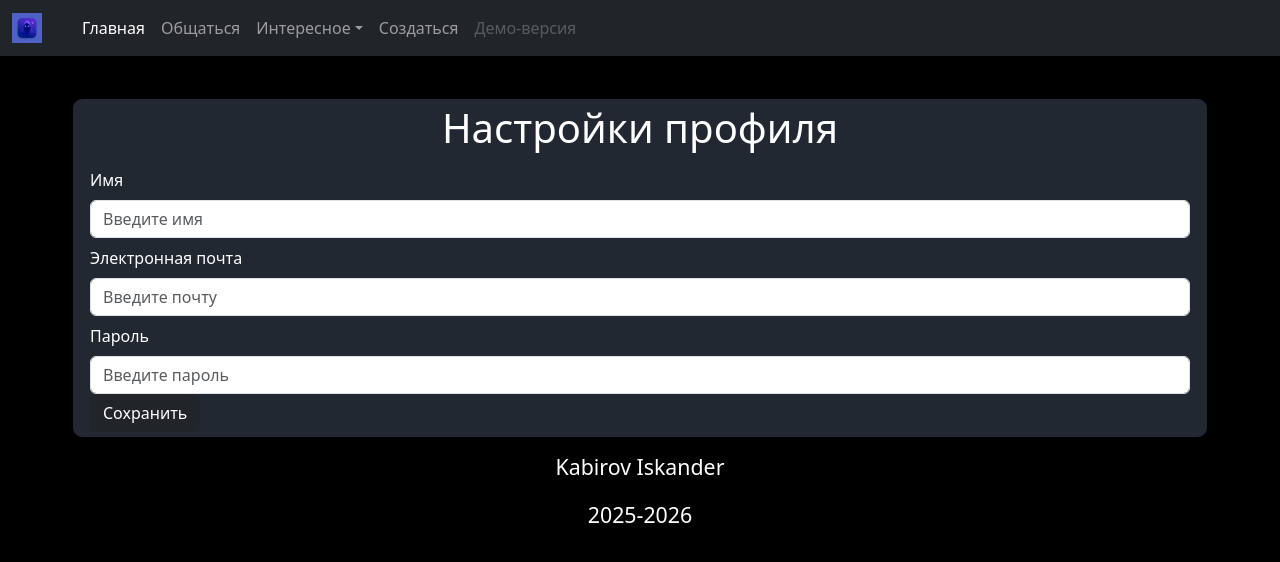
After one commit to Fantomchick/Proekt-info-progra, a Django app: page /account/ in a window 1280 px wide. The commit adds this page. Shown: the top 562 px of the page. Run offline with Django 5.2, Linux system fonts and the light colour scheme; some libraries are stand-ins or nearby versions.

Commit message:
добавил недоделаную страницу аккаунта

```diff
--- /dev/null
+++ b/proect_info_progra_app/proect_info_progra_app/static/js/account.js
@@ -0,0 +1,40 @@
+$('#save-button').click(
+    function() {
+        //Подбираем данные с HTML
+        let email = $('#email').val();
+        let password = $('#password').val();
+        let birthdate = $('#birthdate').val();
+        let firstName = $('#first-name').val();
+        let lastName = $('#last-name').val();
+        let regButton = $('#save-button');
+
+        const CSRF = $('[name=csrfmiddlewaretoken]').val();
+
+        let userData = {
+            'email' : email,
+            'password' : password,
+            'birthdate' : birthdate,
+            'firstName' : firstName,
+            'lastName' : lastName,
+            'csrfmiddlewaretoken': CSRF
+        }
+
+        $.ajax({
+            url: '/account/',
+            type: 'POST',
+            dataType: 'json',
+            data: userData,
+
+            success:
+                function(data) {
+                    regButton.text('Успешно');
+                    regButton.prop('disabled', true);
+                    regButton.css({
+                        'background-color': '#4CAF50',
+                        'color': '#fff',
+                    });
+                    window.location.href = '/'; //Переход на главную сайта
+                },
+        });
+    }
+);
--- /dev/null
+++ b/proect_info_progra_app/proect_info_progra_app/static/style/account.css
@@ -0,0 +1,73 @@
+.account {
+    margin-top: 2.5rem;
+}
+.auth{
+    margin-left: 2rem;
+    margin-right: 2rem;
+    margin-top: 2rem;
+    width: 20rem;
+    align-items: center;
+
+}
+body{
+    background: #000000;
+	color: #000000;
+}
+#auth {
+    border-radius: 12px;
+    /* border-color: rgb(241, 239, 230); */
+    border-style: solid;
+    padding: 5px;
+    box-shadow: 0 4px 6px -1px rgba(0, 0, 0, 0.1);
+    background-color: rgb(34, 40, 49);
+}
+#pole{
+    margin-left: 2rem;
+    margin-right: 2rem;
+    margin-top: 2rem;
+    width: 20rem;
+    align-items: center;
+    background-color: black;
+}
+#nav-login{
+    background-color: black;
+}
+#obsh{
+    align-items: center;
+}
+p { color: #ffffff; }
+#password-label{
+    margin-top: 1rem;
+}
+
+#save-button:hover{
+    text-decoration:underline
+}
+
+#save-button:active{
+    color:coral
+}
+
+#save-button{
+    color:rgb(255, 255, 255);
+    text-decoration:none;
+}
+
+@media screen and (max-width: 600px) {
+    header {
+        height: 15rem;
+    }
+    interesting-text{
+
+    }
+    interesting-title{
+
+    }
+}
+label {
+    margin-top: 0.5rem;
+}
+
+h1 {
+    text-align: center;
+}
--- /dev/null
+++ b/proect_info_progra_app/proect_info_progra_app/templates/account.html
@@ -0,0 +1,32 @@
+{% extends 'base.html' %}
+{% load static %}
+{% block title %}Аккаунт – Продукты 24{% endblock %}
+
+{% block css %}
+    <!-- Связывание с CSS файлом -->
+    <link rel="stylesheet" href={% static 'style/account.css' %}>
+{% endblock %}
+
+{% block content %}
+    {% csrf_token %}
+    <main class="container account" id="auth">
+        <div class="container text-white">
+            <h1>Настройки профиля</h1>
+            <!-- Имя -->
+            <label for="first-name" class="form-label">Имя</label>
+            <input type="text" class="form-control" id="first-name" placeholder="Введите имя" value="{{ first_name }}">
+            <!-- Почта -->
+            <label for="email" class="form-label reg-label">Электронная почта</label>
+            <input type="email" class="form-control" id="email" placeholder="Введите почту" value="{{ email }}">
+            <!-- Пароль -->
+            <label for="password" class="form-label reg-label">Пароль</label>
+            <input type="password" class="form-control" id="password" placeholder="Введите пароль" value="{{ password }}">
+            <!-- Кнопка регистрации -->
+            <input type="button" class="btn btn-dark" id="save-button" value="Сохранить">
+        </div>
+    </main>
+{% endblock %}
+
+{% block js %}
+    <script type="text/javascript" src={% static 'js/account.js' %}></script>
+{% endblock %}
--- a/proect_info_progra_app/proect_info_progra_app/templates/base.html
+++ b/proect_info_progra_app/proect_info_progra_app/templates/base.html
@@ -20,13 +20,13 @@
 </head>
 
 <body>
-    {% include 'nav.html' %}
+    {% include 'parcticles/nav.html' %}
 
     <main>
         {% block content %}{% endblock %}
     </main>
 
-    {% include 'footer.html' %}
+    {% include 'parcticles/footer.html' %}
 
     <!-- jQuery 3.7.1 -->
     <script src="https://ajax.googleapis.com/ajax/libs/jquery/3.7.1/jquery.min.js"></script>
--- a/proect_info_progra_app/proect_info_progra_app/templates/index.html
+++ b/proect_info_progra_app/proect_info_progra_app/templates/index.html
@@ -26,7 +26,7 @@
         <div class="container">
             <div class="row">
                     <div class="title">
-                        <h2 class="title-main">Ваши возможности и ограничения, проше ваши ВиО</h2>
+                        <h2 class="title-main">Ваши возможности и ограничения, по другому ваши ВиО</h2>
                     </div>
             </div>
             <div class="">
--- a/proect_info_progra_app/proect_info_progra_app/templates/onas.html
+++ b/proect_info_progra_app/proect_info_progra_app/templates/onas.html
@@ -9,7 +9,7 @@
 </link>
 {% endblock %}
 {% block content %}
-<h1 class="text-white">Нет нас<h1>
+<h1 class="text-white">Нет разработчиков<h1>
 {% endblock %}
 {% block js %}
 
--- a/proect_info_progra_app/proect_info_progra_app/templates/nav.html
+++ b/proect_info_progra_app/proect_info_progra_app/templates/parcticles/nav.html
@@ -36,7 +36,7 @@
                         <ul class="dropdown-menu bg-dark" aria-labelledby="navbarDropdownMenuLink">
                             <!-- <li><a class="dropdown-item text-white" href={% url 'interesting' %}>Интересное</a></li> -->
                             <li><a class="dropdown-item text-white" href={% url 'history-web' %}>История создания сайта и его идея</a></li>
-                            <li><a class="dropdown-item text-white" href={% url 'onas' %}>О разработчиках</a></li>
+                            <li><a class="dropdown-item text-white" href={% url 'onas' %}>О Разроботчиках</a></li>
                         </ul>
                     </li>
 
@@ -81,6 +81,7 @@
                     {%if username %}
                     <a class="nav-link dropdown-toggle bg-dark" href='' data-bs-toggle="dropdown">{{username}}</a>
                     <ul class="dropdown-menu bg-dark">
+                        <li><a class="dropdown-item text-white " id='logout-link' href={%url 'account'%}>В аккаунт</a></li>
                         <li><a class="dropdown-item text-white " id='logout-link' href={%url 'logout'%}>Антисоздаться</a></li>
                     </ul>
                     {%else%}
--- a/proect_info_progra_app/proect_info_progra_app/urls.py
+++ b/proect_info_progra_app/proect_info_progra_app/urls.py
@@ -6,6 +6,7 @@ from django.conf.urls.static import static
 #добавил привязку к идексу
 urlpatterns= [
     path('',views.index,name='index'),
+    path('account/',views.account,name='account'),
     path('auth/',views.auth,name='auth'),
     path('reg/',views.reg,name='reg'),
     path('onas/',views.onas,name='onas'),
@@ -13,6 +14,6 @@ urlpatterns= [
     path('interesting/',views.interesting,name='interesting'),
     path('logout/',views.logout_view,name='logout'),
     path('forum/',views.forum,name='forum'),
-    path('forum/topic/<int:id>/',views.topic_template,name='topic-template')
+    path('forum/topic/<int:id>/',views.topic_template,name='topic-template'),
 ]
 urlpatterns += static(settings.MEDIA_URL, document_root=settings.MEDIA_ROOT)
--- a/proect_info_progra_app/proect_info_progra_app/views.py
+++ b/proect_info_progra_app/proect_info_progra_app/views.py
@@ -13,6 +13,18 @@ def index(request):
         return render(request,"index.html",context)
     except AttributeError as e:
         return render(request,"index.html")
+
+def account(request):
+    if request.method == 'POST':
+        email = request.POST.get('email')
+        password = request.POST.get('password')
+        first_name = request.POST.get('firstName')
+        last_name = request.POST.get('lastName')
+        username = email
+
+        return JsonResponse({'status': 'success'})
+
+    return render(request, 'account.html')
 
 def auth(request):
     flag=1
```
Also changed, not shown: proect_info_progra_app/db.sqlite3, proect_info_progra_app/proect_info_progra_app/templates/parcticles/footer.html (renamed from proect_info_progra_app/proect_info_progra_app/templates/footer.html).
